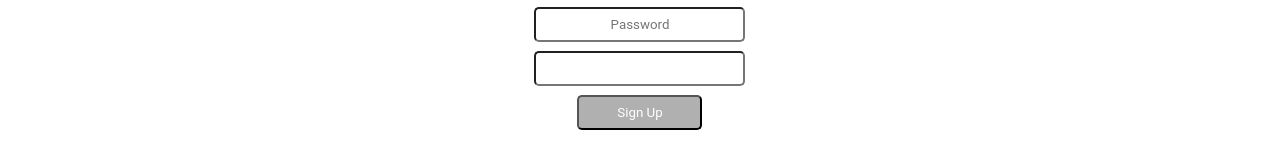
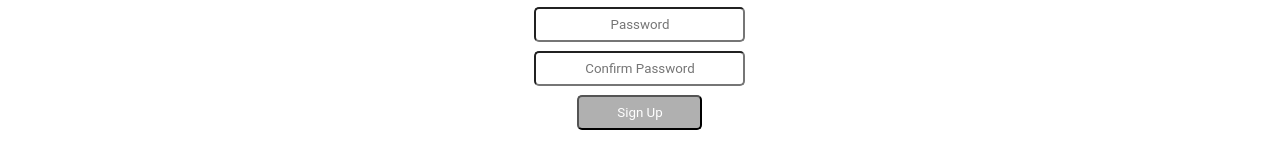
Before and after one commit to V-School-Module-7/firehouse-app, a React (Create React App) app in the folder client/: page /login/signup in a window 1280 px wide. Shown: the part 262-403 px from the top of the page. Built offline with nearby package versions, Linux system fonts and the light colour scheme.

Commit message:
minor change

```diff
--- a/client/src/pages/SignUpPage.js
+++ b/client/src/pages/SignUpPage.js
@@ -57,7 +57,7 @@ export default function SignUp(props) {
       <LastNameInput type="text" placeholder="Last Name" />
       <EmailInput type="text" placeholder="Email" />
       <PasswordInput type="password" placeholder="Password" />
-      <ConfirmInput type="password" placehoder="Confirm Password" />
+      <ConfirmInput type="password" placeholder="Confirm Password" />
       <SignUpBtn>Sign Up</SignUpBtn>
     </SignUpContainer>
   );
```
